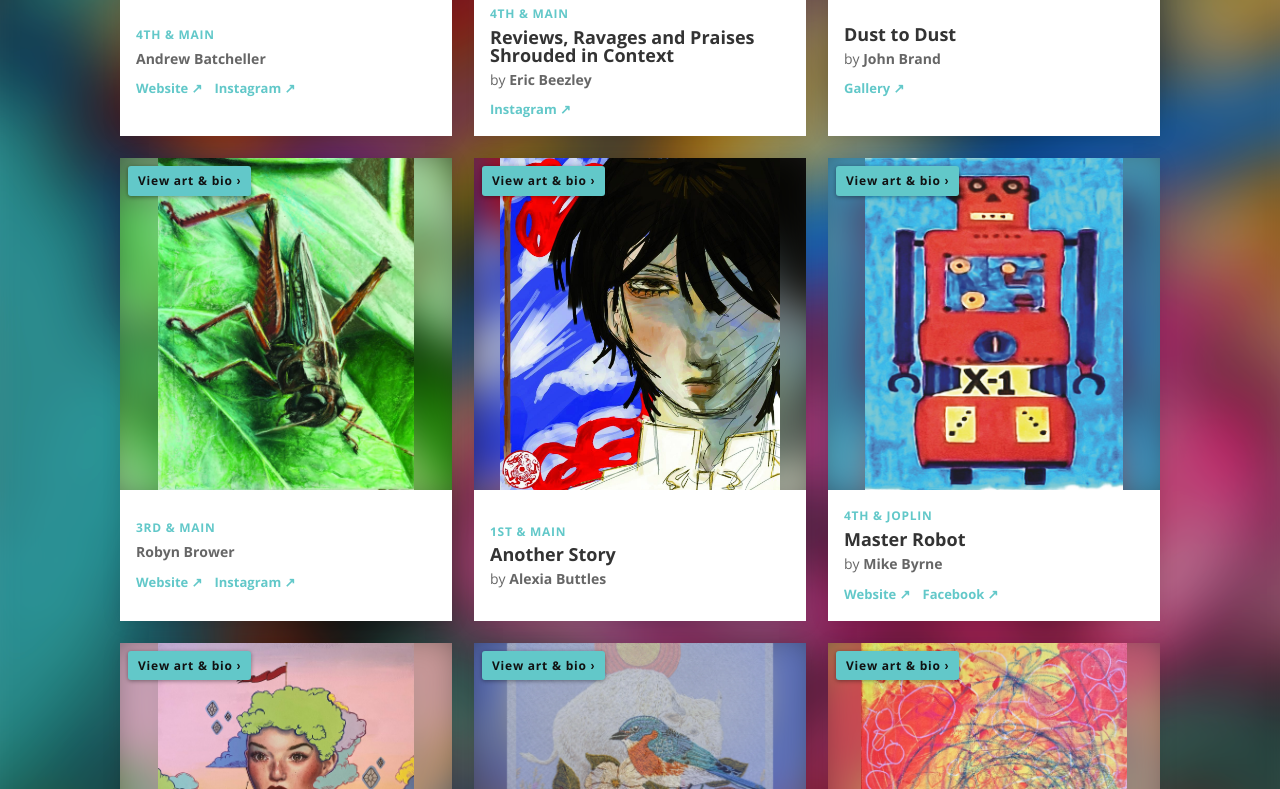
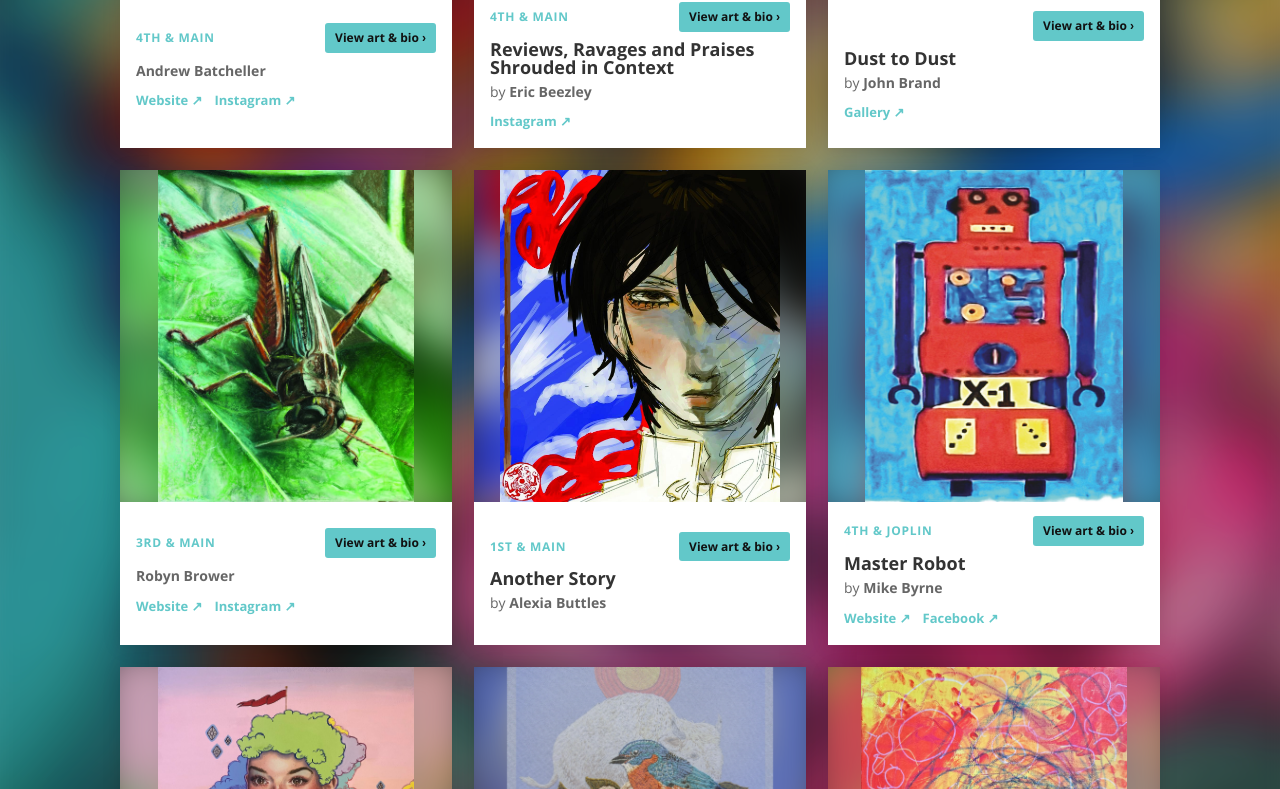
Before and after one commit to elishajkmiller/website, a website: page art-outside-the-box/index.html in a window 1280 px wide. Shown: the part 665-1454 px from the top of the page. Drawn offline with nearby package versions, Linux system fonts and the light colour scheme.

Commit message:
art-outside-the-box: View art & bio button top right of the white card

```diff
--- a/art-outside-the-box/index.html
+++ b/art-outside-the-box/index.html
@@ -79,8 +79,9 @@
     .by b{font-weight:700}
     .site{display:inline-block;margin-top:8px;font-size:13px;font-weight:700;color:var(--teal);transition:opacity .2s}
     .site:hover{opacity:.7}
-    .more{position:absolute;top:8px;left:8px;z-index:2;padding:3px 10px;border-radius:3px;background:var(--teal);color:#111;font-size:12px;font-weight:700;box-shadow:0 1px 4px rgba(0,0,0,.4);transition:background .2s}
-    .card:hover .more,.card:focus-visible .more{background:#fff}
+    .top{display:flex;flex-wrap:wrap;align-items:center;justify-content:space-between;gap:6px 10px;align-self:stretch;margin-bottom:6px}
+    .more{margin-left:auto;flex:none;padding:3px 10px;border-radius:3px;background:var(--teal);color:#111;font-size:12px;font-weight:700;transition:all .2s}
+    .card:hover .more,.card:focus-visible .more{background:#2a2a2a;color:#fff}
     .card:focus-visible{outline:3px solid var(--teal);outline-offset:2px}
     .cl{margin-top:6px}
     .cl a{display:inline-block;margin-right:12px;font-size:13px;font-weight:700;color:var(--teal)}
@@ -236,9 +237,9 @@
       var more='<span class="more">'+(w.length?(bios[g.n]?'View art &amp; bio':'View art'):'Read bio')+' &rsaquo;</span>';
       var pic=w.length
         ?'<div class="art'+(w.length>1?' multi':'')+'" style="--u:url('+src(w[0].f)+')">'+w.map(function(p,k){return '<img loading="lazy"'+(k?'':' class="on"')+' data-u="'+src(p.f)+'" alt="'+esc((p.t||'Artwork')+' by '+g.n)+'" src="'+src(p.f)+'">'}).join('')+
-          (w.length>1?'<button type="button" class="nav prev" aria-label="Previous piece">&lsaquo;</button><button type="button" class="nav next" aria-label="Next piece">&rsaquo;</button><span class="dots">'+w.map(function(p,k){return '<i'+(k?'':' class="on"')+'></i>'}).join('')+'</span>':'')+more+'</div>'
-        :'<div class="art soon" style="background:linear-gradient(135deg,'+c[0]+','+c[1]+')">Artwork coming soon'+more+'</div>';
-      return '<article class="card" data-i="'+i+'" tabindex="0" role="button" aria-label="'+esc(g.n)+', open artist details">'+pic+'<div class="body">'+(st?'<div class="box">'+esc(st)+'</div>':'')+
+          (w.length>1?'<button type="button" class="nav prev" aria-label="Previous piece">&lsaquo;</button><button type="button" class="nav next" aria-label="Next piece">&rsaquo;</button><span class="dots">'+w.map(function(p,k){return '<i'+(k?'':' class="on"')+'></i>'}).join('')+'</span>':'')+'</div>'
+        :'<div class="art soon" style="background:linear-gradient(135deg,'+c[0]+','+c[1]+')">Artwork coming soon</div>';
+      return '<article class="card" data-i="'+i+'" tabindex="0" role="button" aria-label="'+esc(g.n)+', open artist details">'+pic+'<div class="body"><div class="top">'+(st?'<div class="box">'+esc(st)+'</div>':'')+more+'</div>'+
         (t?'<h3>'+esc(t)+'</h3>':'')+'<p class="by">'+(t?'by ':'')+'<b>'+esc(g.n)+'</b></p>'+links(g.n)+'</div></article>';
     }).join('');
   }
```
